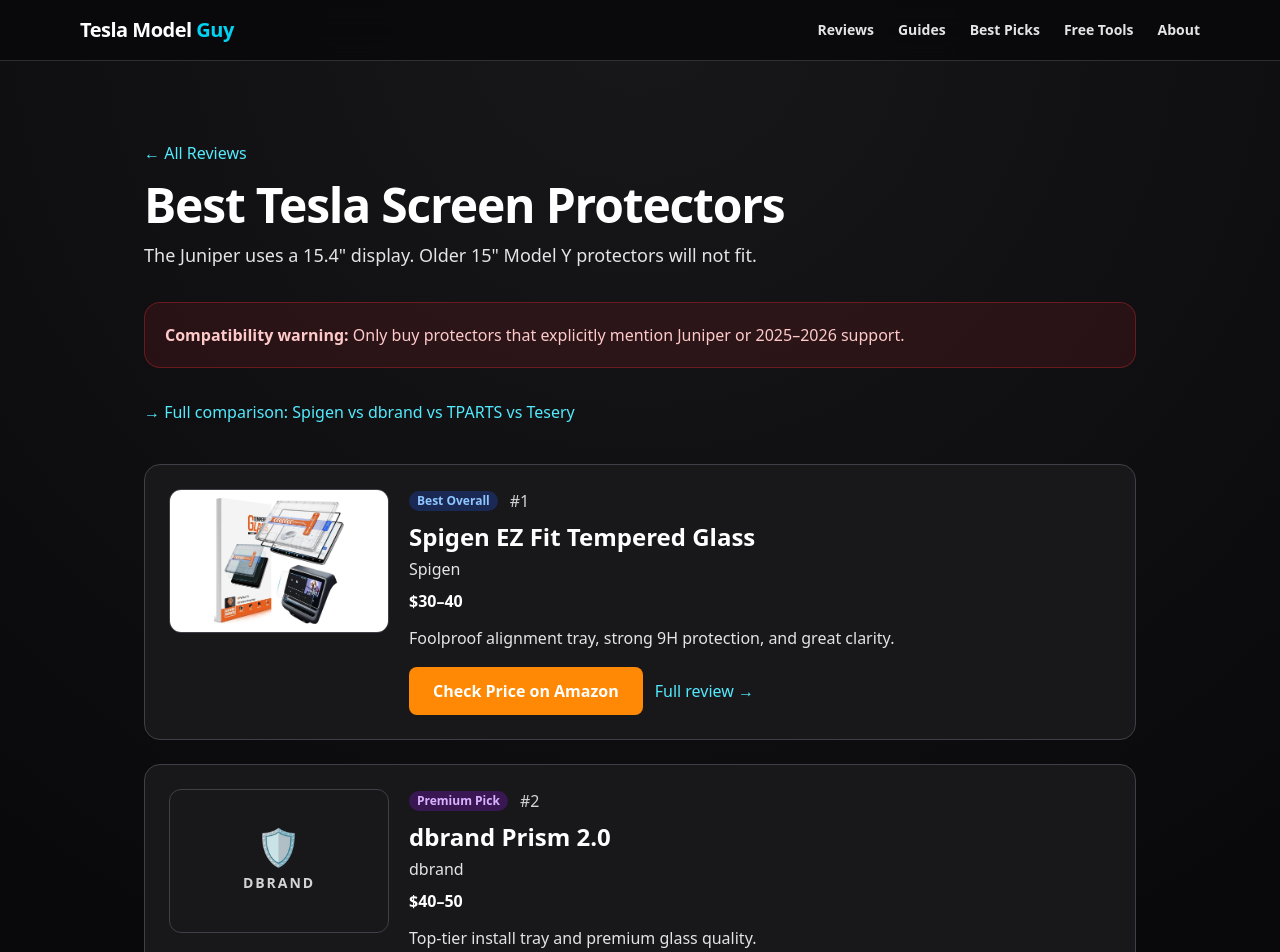
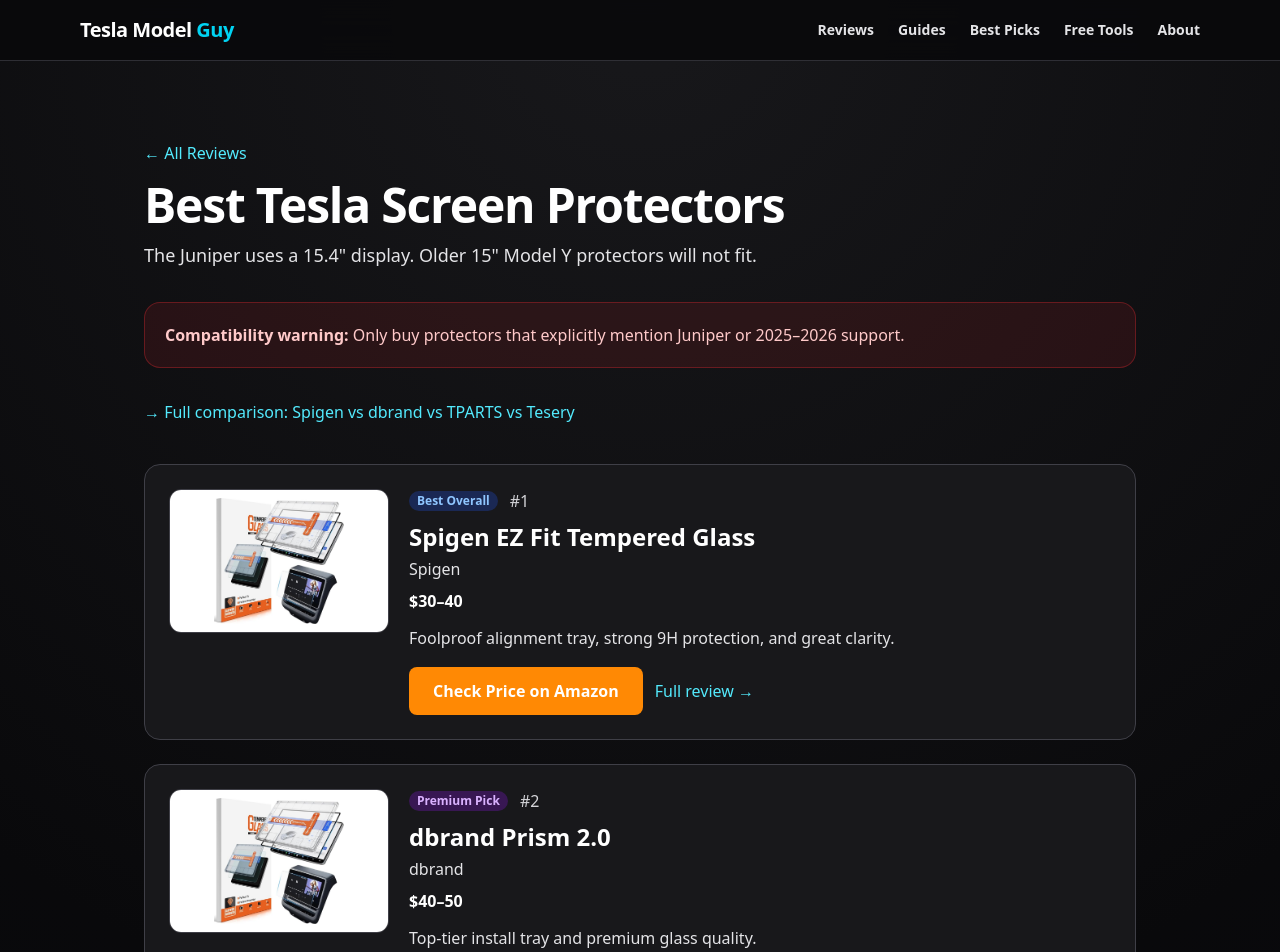
Before and after one commit to jzOcb/teslamodelguy, a Next.js app: page /reviews/screen-protectors in a window 1280 px wide. Shown: the top 952 px of the page. Built offline with nearby package versions, Linux system fonts and the light colour scheme.

Commit message:
fix: add missing dbrand product image to screen protectors page
dbrand Prism 2.0 was showing emoji placeholder instead of product photo.
Sunshades image was already added in previous commit (may need deploy).

```diff
--- a/src/app/reviews/screen-protectors/page.tsx
+++ b/src/app/reviews/screen-protectors/page.tsx
@@ -34,6 +34,7 @@
     badgeColor: "bg-purple-900/50 text-purple-300",
     name: "dbrand Prism 2.0",
     brand: "dbrand",
+    image: "/images/dbrand-product.jpg",
     price: "$40–50",
     description: "Top-tier install tray and premium glass quality.",
     amazonSearch: "dbrand+Prism+Tesla+Model+Y+Juniper",
```
